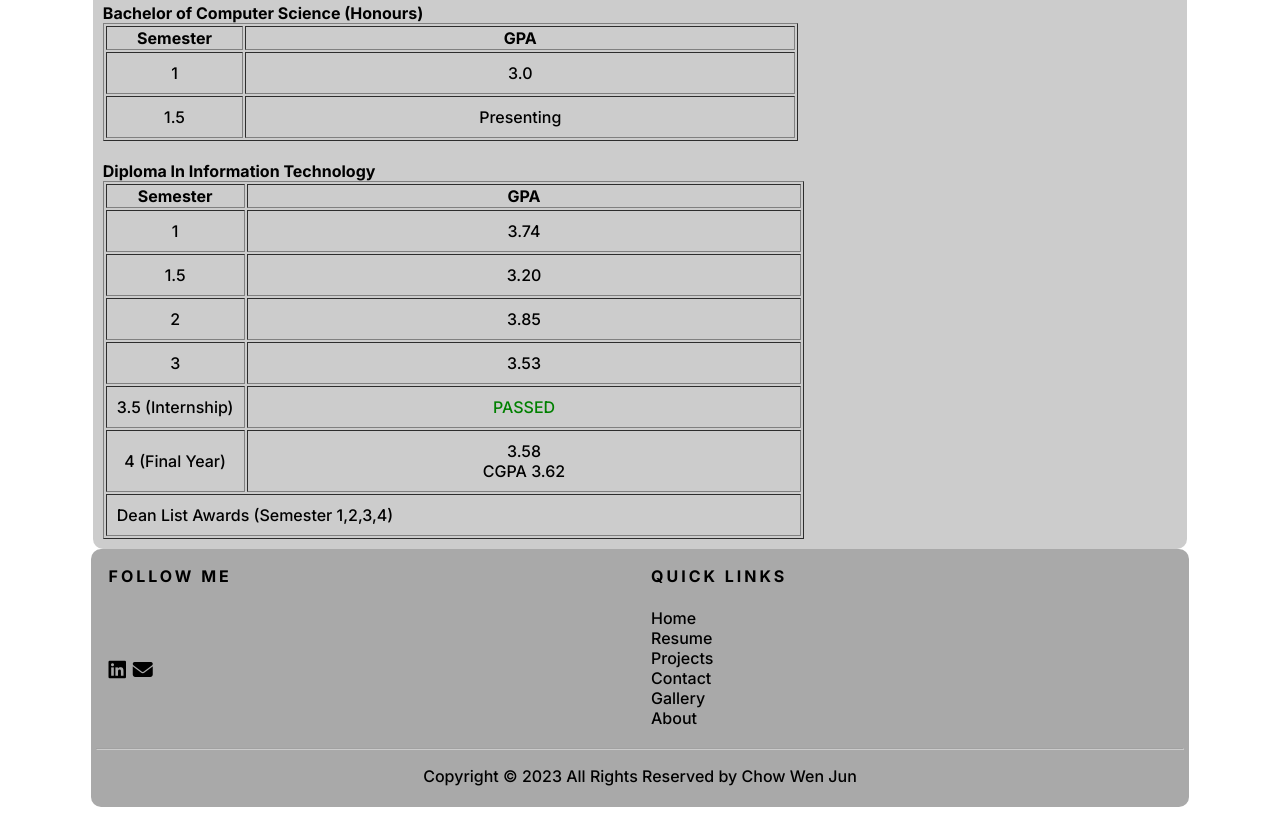
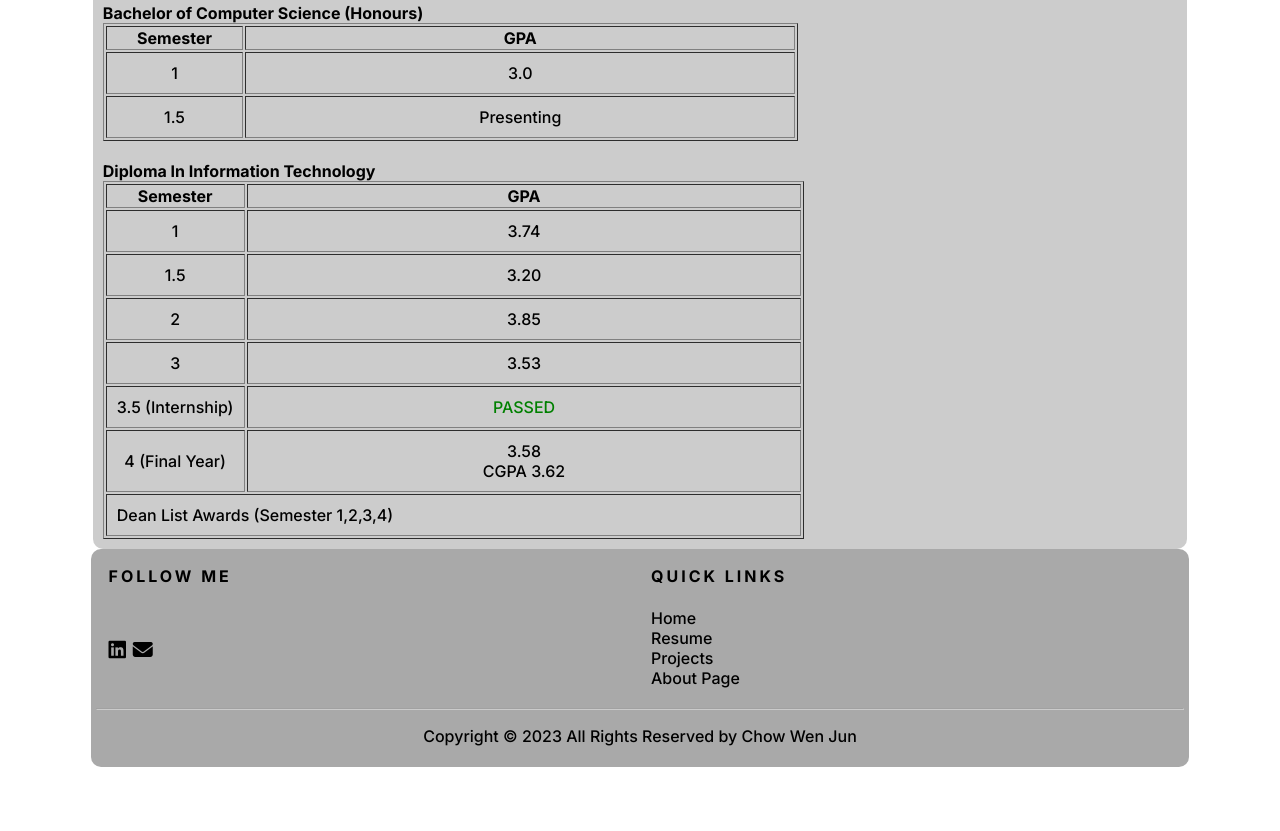
Before and after one commit to wennjun/wenjunresume, a plain HTML site: page resume.html in a window 1280 px wide. Shown: the part 1540-2371 px from the top of the page. Drawn offline with Linux system fonts and the light colour scheme; a web font is replaced by a local one.

Commit message:
Update resume.html footer

```diff
--- a/resume.html
+++ b/resume.html
@@ -540,20 +540,11 @@
                 <td style="text-align: left;">
                     <a href="index.html">Home</a>
                     <br>
-
                     <a href="resume.html">Resume</a>
                     <br>
-
                     <a href="projects.html">Projects</a>
                     <br>
-
-                    <a href="contact.html">Contact</a>
-                    <br>
-
-                    <a href="gallery.html">Gallery</a>
-                    <br>
-
-                    <a href="aboutpage.html">About</a>
+                    <a href="aboutpage.html">About Page</a>
 
 
 
```
